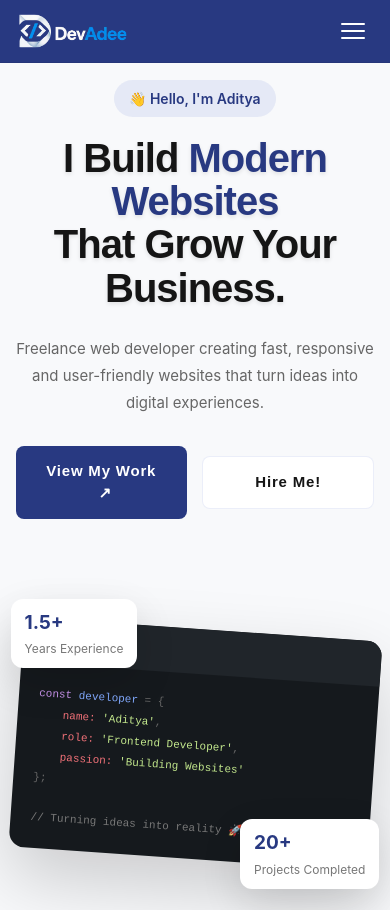
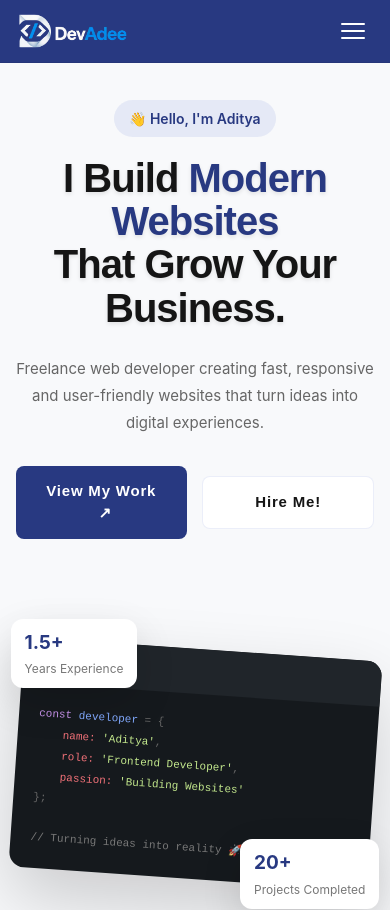
Before and after one commit to adiya2022m-byte/React-Base-for-Website, a React (Vite) app: page / in a window 390 px wide. Shown: the top 910 px of the page. Built offline with nearby package versions, Linux system fonts and the light colour scheme.

Commit message:
updated padding n footer button

```diff
--- a/src/Components/Footer1.jsx
+++ b/src/Components/Footer1.jsx
@@ -31,7 +31,7 @@ const Footer1 = () => {
                         </div>
 
                         <Link to="https://wa.me/9264918773"
-                        className="group inline-flex gap-2 items-center rounded-full bg-[#e8e8e8] !px-7 !py-3 font-semibold !text-[#1f2d68]">
+                        className="group inline-flex gap-2 items-center justify-center rounded-full bg-[#e8e8e8] !px-7 !py-3 font-semibold !text-[#1f2d68]">
                          Let's Talk
                          <MoveUpRight
                          size={17}
--- a/src/Components/ServicesSection.jsx
+++ b/src/Components/ServicesSection.jsx
@@ -44,7 +44,7 @@ const services = [
 const ServicesSection = () => {
     return (
         <div>
-            <div className="w-full border-t border-[#1f2a5c] !my-12"></div>
+            <div className="w-full border-t border-[#1f2a5c] md:!my-12 !my-6"></div>
             <div className="ideal-width !py-[50px]">
 
                 {/* Heading */}
--- a/src/index.css
+++ b/src/index.css
@@ -781,7 +781,7 @@ footer .icon-box a {
 
   .hero {
     min-height: auto;
-    padding: 80px 0;
+    padding: 100px 0 30px !important;
   }
 
   .hero-content h1 {
```
